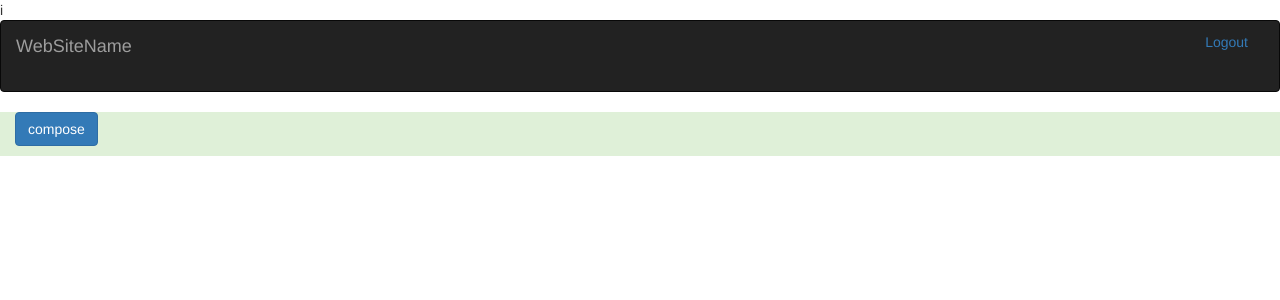
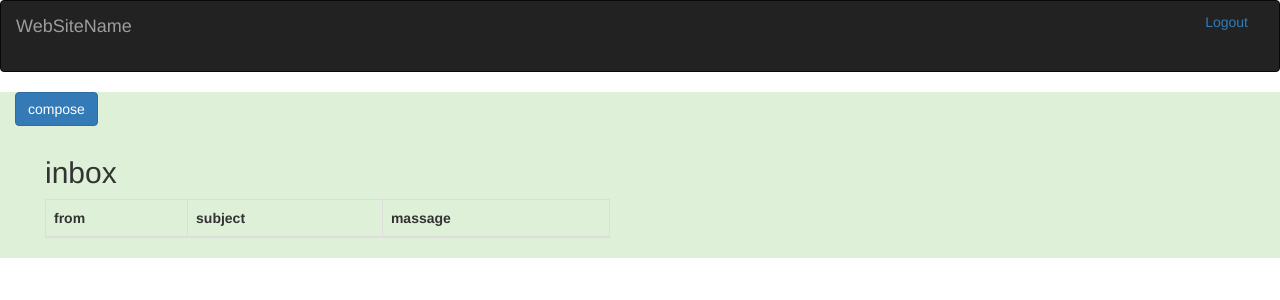
Before and after one commit to AmzadHossainrafis/Emailo-email, a Flask app: page /dash in a window 1280 px wide. Shown: the top 300 px of the page. Run offline with Flask 2, Linux system fonts and the light colour scheme; a user stored in the database is signed in; data comes from the database, SQL or seed files in the repository; both versions use the stored data as it was after the commit; lists and menus that the app fills with data are empty; some libraries are stand-ins or nearby versions.

Commit message:
inbox problem fixed

```diff
--- a/website/model.py
+++ b/website/model.py
@@ -9,6 +9,7 @@ class Inbox(db.Model):
     subject = db.Column(db.String(150))
     date_created = db.Column(db.DateTime(timezone=True),default=func.now())
     massage = db.Column(db.String(1500))
+    mail_form= db.Column(db.String(150))
     user_id = db.Column(db.Integer,db.ForeignKey('user.id'))
 
 class User(db.Model,UserMixin):
@@ -18,4 +19,4 @@ class User(db.Model,UserMixin):
     last_name = db.Column(db.String(150))
     password = db.Column(db.String(150))
     date_created = db.Column(db.DateTime(timezone=True),default=func.now())
-    inbox = db.relationship('Inbox')
+    inbox = db.relationship('Inbox',backref='user')
--- a/website/templates/login.html
+++ b/website/templates/login.html
@@ -52,8 +52,8 @@
                                     <input class="form-control" placeholder="Password" name="password" type="password" value="">
                                 </div>
                                 <input class="btn btn-lg btn-success btn-block" type="submit" value="Login">
+                                dont have an account? <a href="{{ url_for('auth.signup') }}">Register</a>
                             </fieldset>
-
                         </form>
 
 
@@ -63,4 +63,5 @@
         </div>
 
 
+
     </body>
--- a/website/templates/user_dash.html
+++ b/website/templates/user_dash.html
@@ -2,7 +2,6 @@
 <html>
     <head>
         <title>Dashboard</title>
-        i
         <script src="https://ajax.googleapis.com/ajax/libs/jquery/3.3.1/jquery.min.js"></script>
         <script src="https://maxcdn.bootstrapcdn.com/bootstrap/3.3.7/js/bootstrap.min.js"></script>
         <script src="{{ url_for('static', filename='indes.js') }}"></script>
@@ -62,5 +61,31 @@
                 </form>
             </div>
             </div>
+        </div>
+    </div>
+
+        <div class="col-sm-6">
+            <div class="container-fluid">
+                <h2>inbox</h2>
+
+                <table class="table table-bordered">
+                    <thead>
+                        <tr>
+                            <th>from</th>
+                            <th>subject</th>
+                            <th>massage</th>
+                        </tr>
+                    </thead>
+                    <tbody>
+                        {% for i in inbox %}
+                        <tr>
+                            <td>{{i.mail_form}}</td>
+                            <td>{{i.subject}}</td>
+                            <td>{{i.massage}}</td>
+                        </tr>
+                        {% endfor %}
+                    </tbody>
+                </table>
+            </div>
 
 </body>
--- a/website/view.py
+++ b/website/view.py
@@ -15,10 +15,10 @@ def user_dashboard():
         inbox = request.form.get('inbox')
         subject = request.form.get('subject')
         massage = request.form.get('massage')
-        new_inbox = Inbox(id=id,inbox=inbox,massage=massage,user_id=current_user.id,subject=subject)
+        new_inbox = Inbox(id=id,inbox=inbox,massage=massage,user_id=current_user.id,subject=subject,mail_form=current_user.email)
         db.session.add(new_inbox)
         db.session.commit()
         flash('massage sent',category='success')
         return redirect(url_for('view.user_dashboard'))
-
-    return render_template('user_dash.html')
+    inbox = Inbox.query.filter_by(inbox=current_user.email).all()
+    return render_template('user_dash.html',inbox=inbox)
```
Also changed, not shown: instance/database.db.
